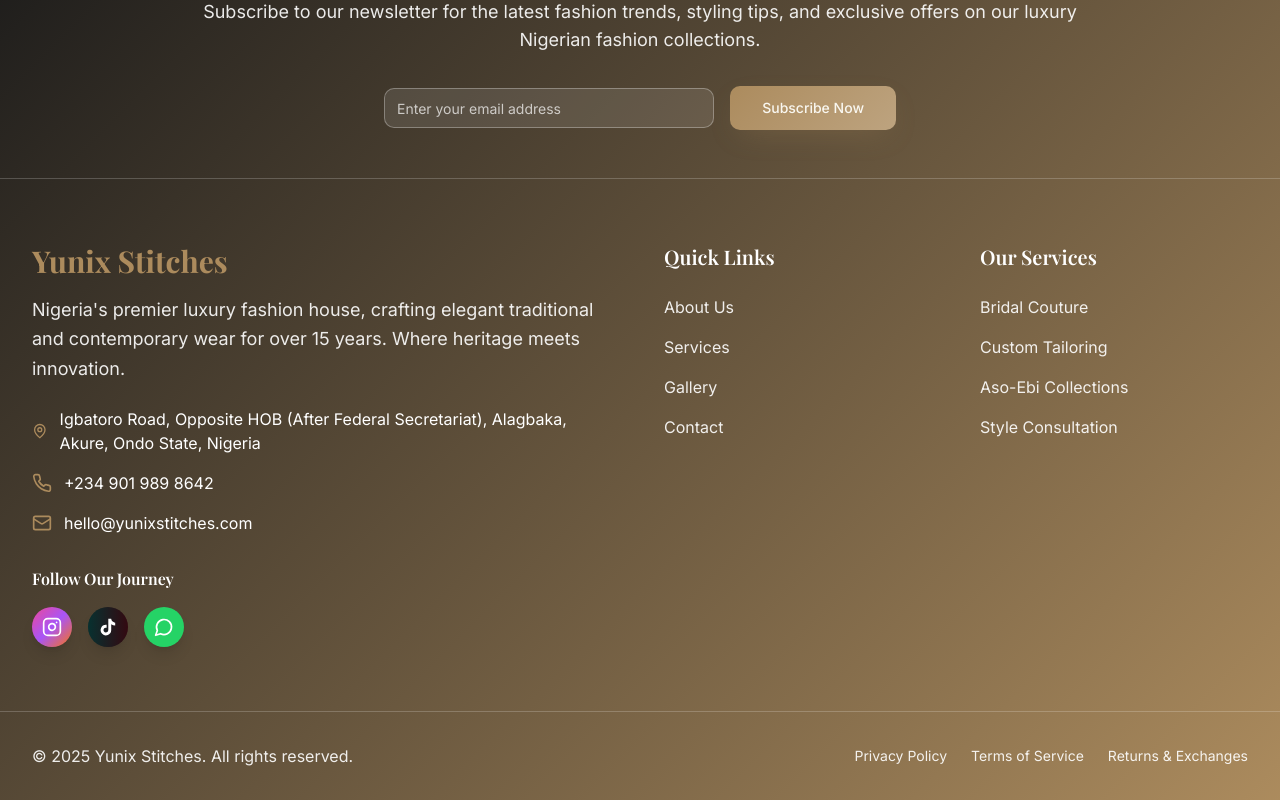
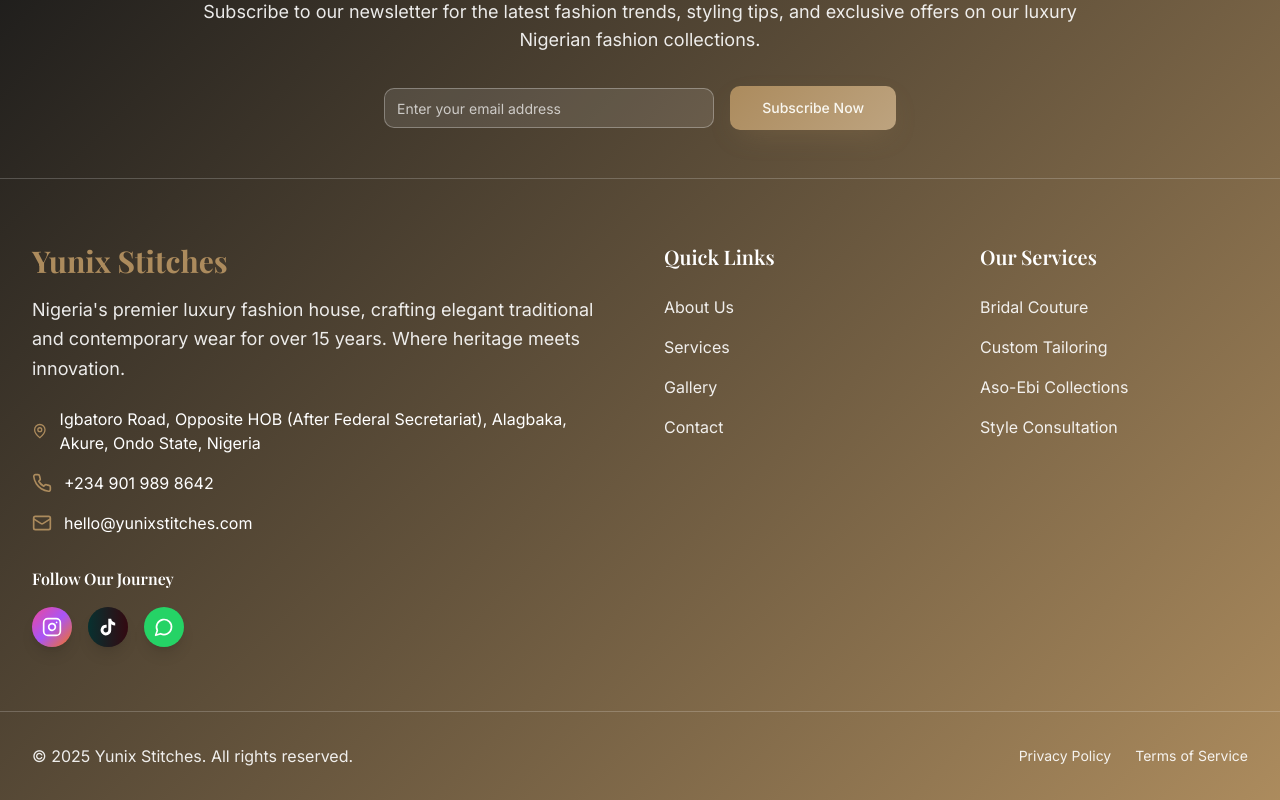
Before and after one commit to richyriminem-re/yunix-stitches-project, a React (Vite) app: page /shop in a window 1280 px wide. Shown: the part 1930-2730 px from the top of the page. Built offline with nearby package versions, Linux system fonts and the light colour scheme; the HTML template or start-up script is replaced by a standard one.

Commit message:
Remove "Returns & Exchanges" link

```diff
--- a/src/components/Footer.tsx
+++ b/src/components/Footer.tsx
@@ -205,7 +205,6 @@ Alagbaka, Akure, Ondo State, Nigeria</span>
             <div className="flex flex-col sm:flex-row items-center space-y-2 sm:space-y-0 sm:space-x-6 text-sm opacity-90">
               <a href="/privacy" className="hover:text-secondary transition-colors">Privacy Policy</a>
               <a href="/terms" className="hover:text-secondary transition-colors">Terms of Service</a>
-              <a href="/returns" className="hover:text-secondary transition-colors">Returns & Exchanges</a>
             </div>
           </div>
         </div>
```
